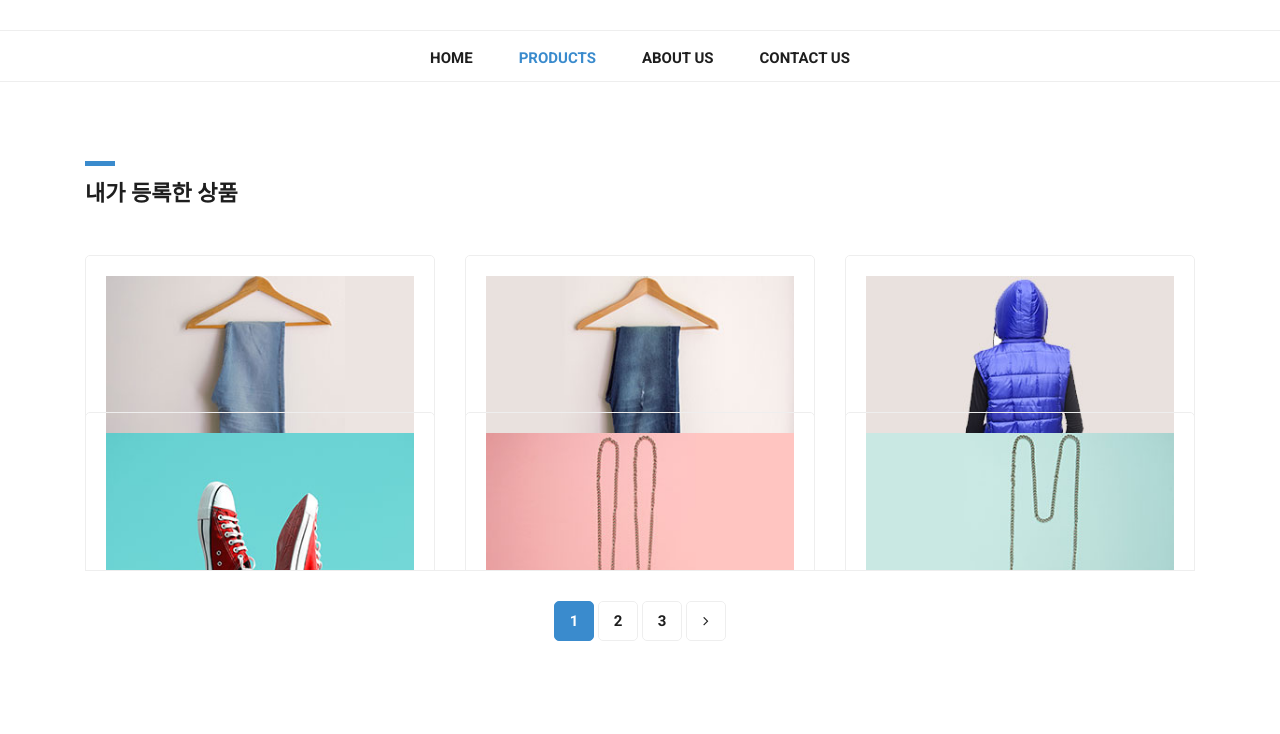
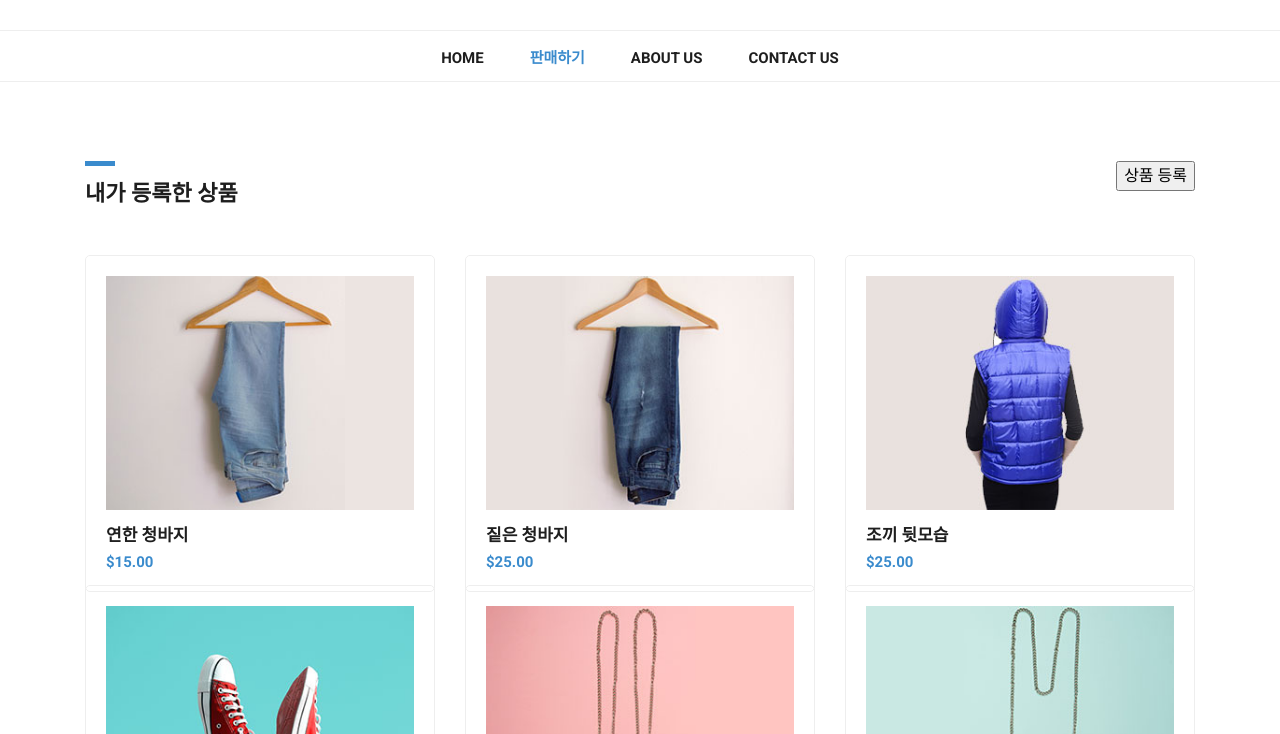
Before and after one commit to cheesecat47/CDP1-20192-Team6, a plain HTML site: page dev/webtemplete/2-2-selling.html in a window 1280 px wide. Shown: the part 66-800 px from the top of the page. Drawn offline with Linux system fonts and the light colour scheme.

Commit message:
Add register-item btn and fix some errors

```diff
--- a/dev/webtemplete/2-2-selling.html
+++ b/dev/webtemplete/2-2-selling.html
@@ -19,6 +19,7 @@
     <link rel="stylesheet" href="assets/css/fontawesome.css">
     <link rel="stylesheet" href="assets/css/tooplate-main.css">
     <link rel="stylesheet" href="assets/css/owl.css">
+    <link rel="stylesheet" href="assets/css/2-2-selling.css">
 <!--
 Tooplate 2114 Pixie
 https://www.tooplate.com/view/2114-pixie
@@ -52,23 +53,16 @@ https://www.tooplate.com/view/2114-pixie
               <h1>내가 등록한 상품</h1>
             </div>
           </div>
+          <div id="regist-btn-box" class="col-md-8 col-sm-12">
+            <input type="button" value="상품 등록" id='regist-item'>
+          </div>
         </div>
       </div>
     </div>
 
     <div class="featured container no-gutter">
-
-        <div id="selling-list" class="row posts">
-            <!-- <div id="1" class="item new col-md-4">
-              <a href="single-product.html">
-                <div class="featured-item">
-                  <img src="assets/images/product-01.jpg" alt="">
-                  <h4>Proin vel ligula</h4>
-                  <h6>$15.00</h6>
-                </div>
-              </a>
-            </div> -->
-        </div>
+        <!-- Selling Items List Here -->
+        <div id="selling-list" class="row posts"></div>
     </div>
 
     <div class="page-navigation">
--- /dev/null
+++ b/dev/webtemplete/assets/css/2-2-selling.css
@@ -0,0 +1,7 @@
+#regist-btn-box {
+    text-align: right
+}
+
+.featured-item {
+    min-height: 300px;
+}
--- a/dev/webtemplete/assets/js/2-2-selling.js
+++ b/dev/webtemplete/assets/js/2-2-selling.js
@@ -14,7 +14,7 @@ $(function () {
                     <a class="nav-link" href="index.html">Home</a>
                 </li>
                 <li class="nav-item active">
-                    <a class="nav-link" href="products.html">Products
+                    <a class="nav-link" href="2-2-selling.html">판매하기
                         <span class="sr-only">(current)</span>
                     </a>
                 </li>
@@ -35,7 +35,7 @@ $(function () {
     // console.log(item);
 
     // read json data
-    var jsondata = '{"1": {"img": "product-01.jpg","name": "Proin vel ligula","price": "$15.00"},"2": {"img": "product-02.jpg","name": "Erat odio rhoncus","price": "$25.00"},"3": {"img": "product-03.jpg","name": "Integer vel turpis","price": "$25.00"},"4": {"img": "product-04.jpg","name": "Sed purus quam","price": "$25.00"},"5": {"img": "product-05.jpg","name": "Morbi aliquet","price": "$55.00"},"6": {"img": "product-06.jpg","name": "Urna ac diam","price": "$65.00"}}';
+    var jsondata = '{"1": {"img": "product-01.jpg","name": "연한 청바지","price": "$15.00"},"2": {"img": "product-02.jpg","name": "짙은 청바지","price": "$25.00"},"3": {"img": "product-03.jpg","name": "조끼 뒷모습","price": "$25.00"},"4": {"img": "product-04.jpg","name": "하늘 나는 신발","price": "$25.00"},"5": {"img": "product-05.jpg","name": "귀 두 개 가방","price": "$55.00"},"6": {"img": "product-06.jpg","name": "토끼 귀 가방","price": "$65.00"}}';
     obj = JSON.parse(jsondata);
 
     for (idx in obj){
@@ -54,4 +54,10 @@ $(function () {
         // console.log(innerbox);
         item.appendChild(innerbox);
     }
+
+    // handle regist-item btn
+    var btn_regist_item = $('#regist-item');
+    btn_regist_item.click(function(event){
+        alert("상품 등록 버튼 클릭, 페이지 이동");
+    });
 });
```
